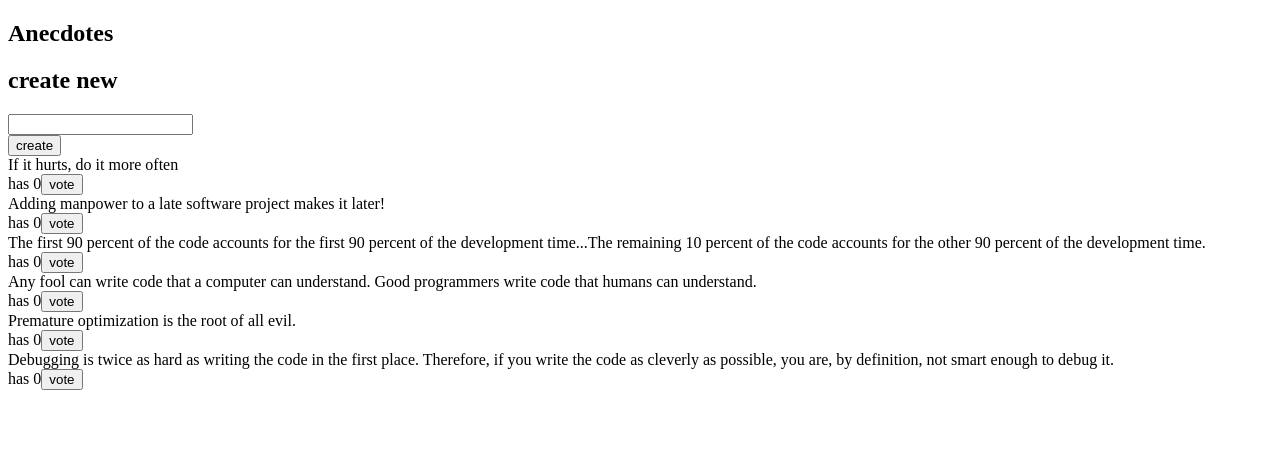
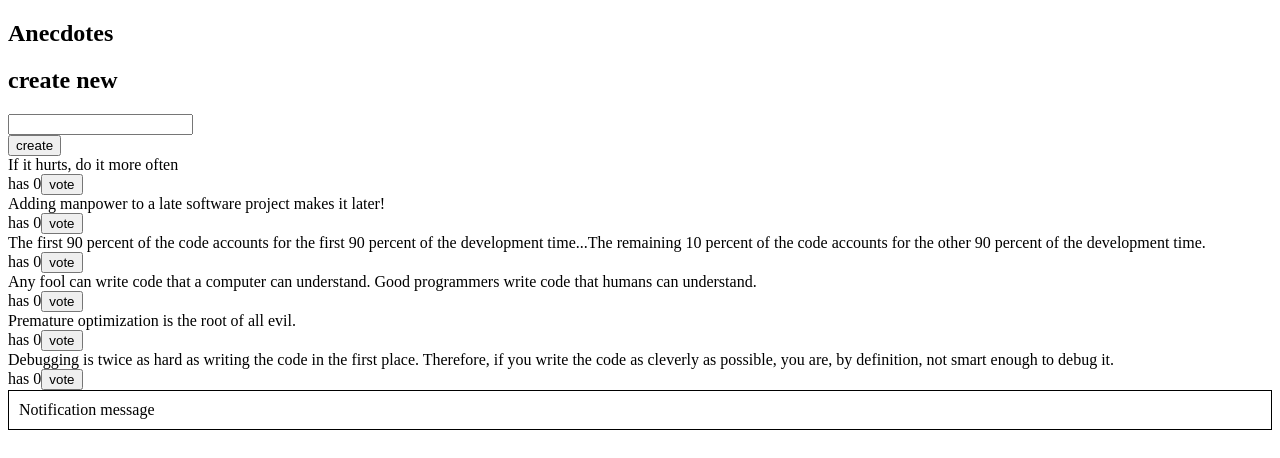
Before and after one commit to andre-gra/full-stack-open-2022-part6, a React (Create React App) app in the folder redux-anecdotes/: page / in a window 1280 px wide. Shown: the top 458 px of the page. Built offline with nearby package versions, Linux system fonts and the light colour scheme.

Commit message:
add solution 6.10

```diff
--- a/redux-anecdotes/src/App.js
+++ b/redux-anecdotes/src/App.js
@@ -1,5 +1,6 @@
 import AnecdoteForm from './components/AnecdoteForm'
 import AnecdoteList from './components/AnecdoteList'
+import Notification from './components/Notification'
 
 const App = () => {
 
@@ -8,6 +9,7 @@ const App = () => {
       <h2>Anecdotes</h2>
       <AnecdoteForm />
       <AnecdoteList />
+      <Notification />
     </div>
   )
 }
--- a/redux-anecdotes/src/components/AnecdoteForm.js
+++ b/redux-anecdotes/src/components/AnecdoteForm.js
@@ -1,5 +1,5 @@
 import { useDispatch } from "react-redux"
-import { createAnecdote } from "../store/store"
+import { createAnecdote } from "../store/anecdoteStore"
 
 const AnecdoteForm = () => {
   const dispatch = useDispatch()
--- a/redux-anecdotes/src/components/AnecdoteList.js
+++ b/redux-anecdotes/src/components/AnecdoteList.js
@@ -1,5 +1,5 @@
 import { useDispatch, useSelector } from "react-redux"
-import { addVoteOf } from "../store/store"
+import { addVoteOf } from "../store/anecdoteStore"
 
 const AnecdoteList = () => {
   const dispatch = useDispatch()
--- a/redux-anecdotes/src/components/Notification.js
+++ b/redux-anecdotes/src/components/Notification.js
@@ -1,4 +1,8 @@
+import { useSelector } from 'react-redux'
+
 const Notification = () => {
+  const notification = useSelector(state => state.notifications)
+
   const style = {
     border: 'solid',
     padding: 10,
@@ -6,7 +10,7 @@ const Notification = () => {
   }
   return (
     <div style={style}>
-      render here notification...
+      {notification.content}
     </div>
   )
 }
--- a/redux-anecdotes/src/index.js
+++ b/redux-anecdotes/src/index.js
@@ -3,11 +3,13 @@ import ReactDOM from 'react-dom/client'
 import { configureStore } from '@reduxjs/toolkit'
 import { Provider } from 'react-redux'
 import App from './App'
-import anecdoteReducer from './store/store'
+import anecdoteStore from './store/anecdoteStore'
+import notificationStore from './store/notificationStore'
 
 const store = configureStore({
   reducer: {
-    anecdotes: anecdoteReducer
+    anecdotes: anecdoteStore,
+    notifications: notificationStore
   }
 })
 
--- /dev/null
+++ b/redux-anecdotes/src/store/notificationStore.js
@@ -0,0 +1,14 @@
+import { createSlice } from '@reduxjs/toolkit'
+
+const initialState = {content: 'Notification message'}
+
+const notificationSlice = createSlice({
+  name: 'notifications',
+  initialState,
+  reducers: {
+
+  }
+})
+
+// export const { showdefaultMessage } = notificationSlice.actions
+export default notificationSlice.reducer
```
Also changed, not shown: redux-anecdotes/src/store/anecdoteStore.js (renamed from redux-anecdotes/src/store/store.js).
